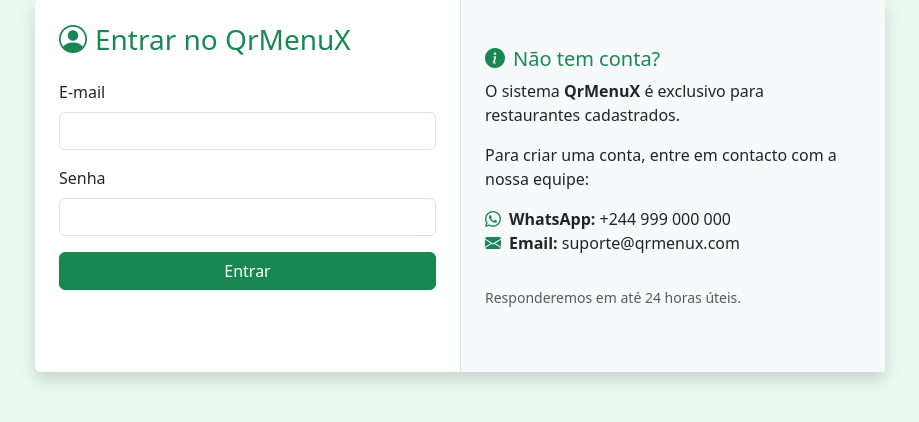
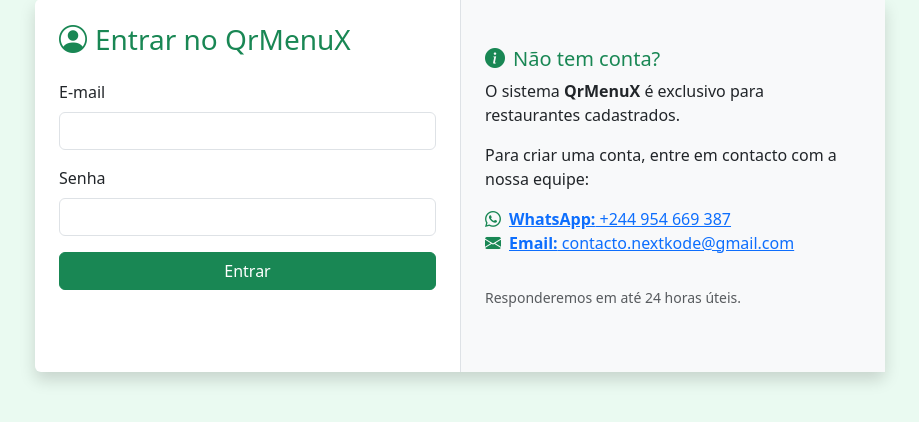
Before and after one commit to Erick0011/QrMenuX, a Flask app: page /auth/login in a window 1280 px wide. Shown: the part 215-637 px from the top of the page, without its empty margins (180-1099 px from the left). Run offline with Flask 3, Linux system fonts and the light colour scheme.

Commit message:
Adicionei os contactos

```diff
--- a/app/templates/auth/login.html
+++ b/app/templates/auth/login.html
@@ -87,12 +87,18 @@
           <p>Para criar uma conta, entre em contacto com a nossa equipe:</p>
           <ul class="list-unstyled">
             <li>
-              <i class="bi bi-whatsapp me-2 text-success"></i
-              ><strong>WhatsApp:</strong> +244 999 000 000
+              <a
+                href="https://wa.me/244954669387?text=Olá!%20Gostaria%20de%20saber%20mais%20sobre%20o%20QrMenuX."
+              >
+                <i class="bi bi-whatsapp me-2 text-success"></i
+                ><strong>WhatsApp:</strong> +244 954 669 387
+              </a>
             </li>
             <li>
-              <i class="bi bi-envelope-fill me-2 text-success"></i
-              ><strong>Email:</strong> suporte@qrmenux.com
+              <a href="mailto:contacto.nextkode@gmail.com">
+                <i class="bi bi-envelope-fill me-2 text-success"></i
+                ><strong>Email:</strong> contacto.nextkode@gmail.com
+              </a>
             </li>
           </ul>
           <p class="text-muted small mt-3">
--- a/app/templates/public/menu.html
+++ b/app/templates/public/menu.html
@@ -259,13 +259,13 @@
               class="d-flex flex-column flex-sm-row gap-2 justify-content-center justify-content-md-start"
             >
               <a
-                href="mailto:nextkode.contacto@gmail.com"
+                href="mailto:contacto.nextkode@gmail.com"
                 class="btn btn-sm btn-light"
               >
                 <i class="bi bi-envelope-fill"></i> E-mail
               </a>
               <a
-                href="https://wa.me/244999999999"
+                href="https://wa.me/244954669387?text=Olá!%20Gostaria%20de%20saber%20mais%20sobre%20o%20QRmenuX."
                 class="btn btn-sm btn-light"
                 target="_blank"
               >
```
Also changed, not shown: app/templates/dashboard/subscription.html (+35 -12 lines).
